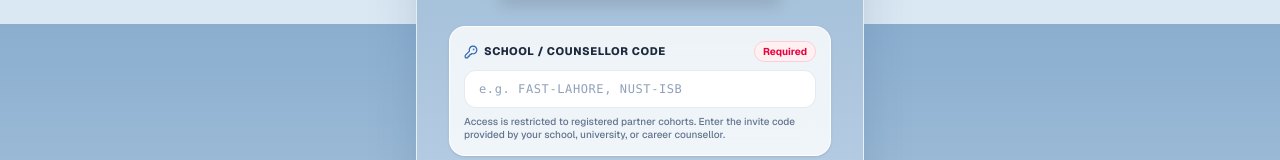
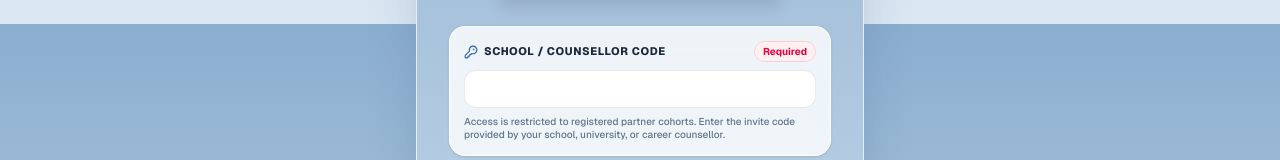
Before and after one commit to Hasan-Butt/CareerGuidanceAI, a Next.js app in the folder pakcareer/frontend/: page /assessment/landing in a window 1280 px wide. Shown: the part 776-936 px from the top of the page. Built offline with nearby package versions, Linux system fonts and the light colour scheme; no server answers.

Commit message:
Removed the placeholder text from the invite code input box

```diff
--- a/pakcareer/frontend/components/assessment/LandingStep.tsx
+++ b/pakcareer/frontend/components/assessment/LandingStep.tsx
@@ -122,7 +122,6 @@ export function LandingStep() {
 
             <input
               type="text"
-              placeholder="e.g. FAST-LAHORE, NUST-ISB"
               value={inviteCode}
               onChange={(e) => {
                 setInviteCode(e.target.value);
```
